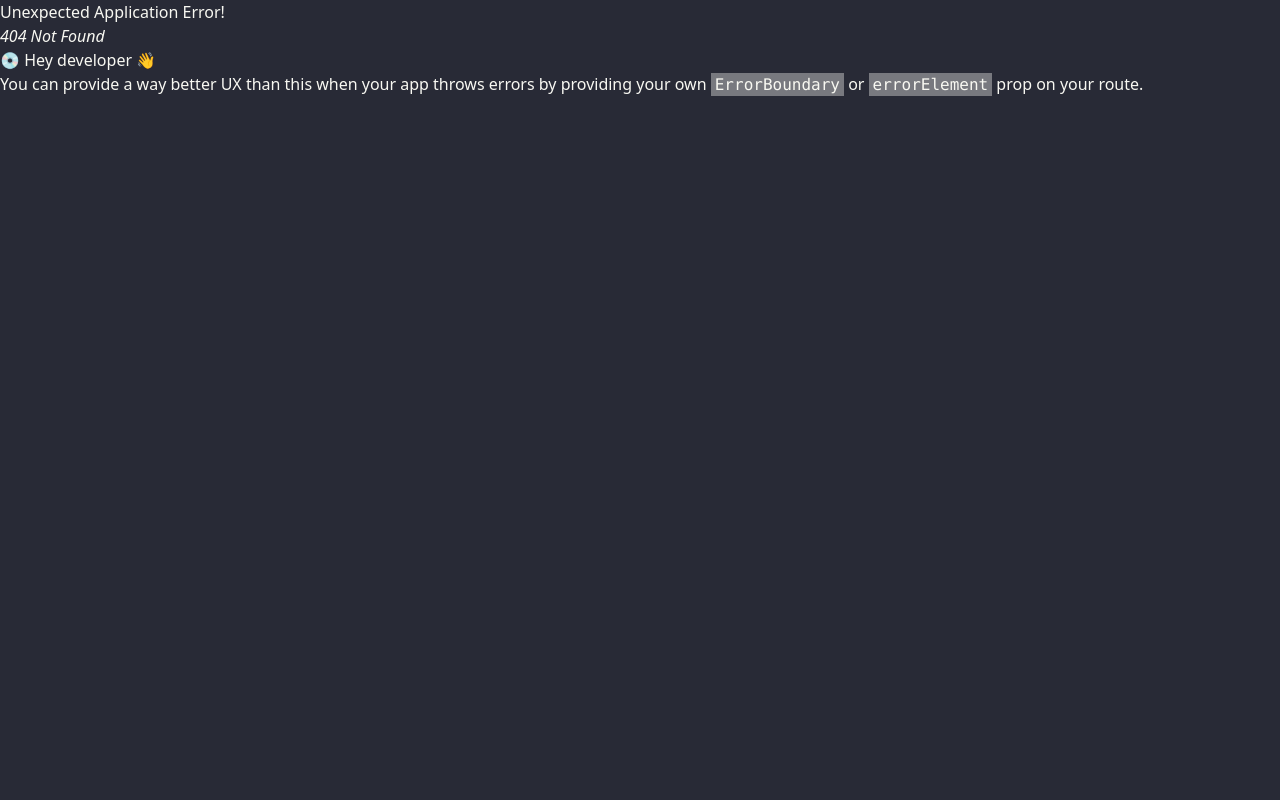
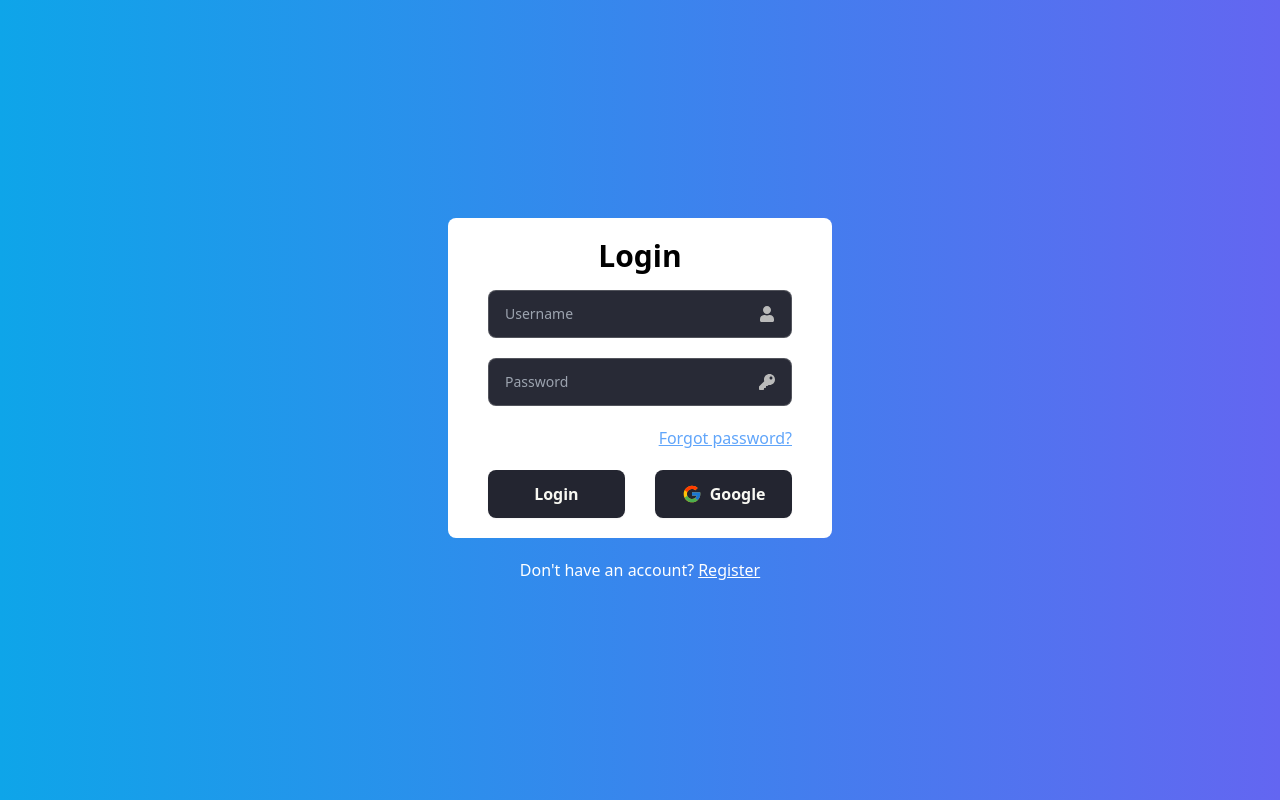
Before and after one commit to mduzuser/clone-unsplash, a React (Vite) app: page /login in a window 1280 px wide. Before the commit this address had no page. Built offline with nearby package versions, Linux system fonts and the light colour scheme.

Commit message:
last fixed today

```diff
--- a/package.json
+++ b/package.json
@@ -10,6 +10,7 @@
     "preview": "vite preview"
   },
   "dependencies": {
+    "firebase": "^11.0.1",
     "react": "^18.3.1",
     "react-dom": "^18.3.1",
     "react-icons": "^5.3.0",
--- a/src/App.jsx
+++ b/src/App.jsx
@@ -1,5 +1,9 @@
 //rrd
-import { createBrowserRouter, RouterProvider } from "react-router-dom";
+import {
+  createBrowserRouter,
+  Navigate,
+  RouterProvider,
+} from "react-router-dom";
 
 //pages
 import {
@@ -9,19 +13,28 @@ import {
   LikedImages,
   DownloadImages,
   ImageInfo,
+  Login,
+  Register,
 } from "./pages";
 
 //layout
 import { MainLayout } from "./layout";
 
 //action
+import { action as HomeAction } from "./pages/Home";
 
-import { action as HomeAction } from "./pages/Home";
+//components
+import { ProtectedRoutes } from "./components";
 function App() {
+  const user = false;
   const routes = createBrowserRouter([
     {
       path: "/",
-      element: <MainLayout />,
+      element: (
+        <ProtectedRoutes user={user}>
+          <MainLayout />
+        </ProtectedRoutes>
+      ),
       children: [
         {
           index: true,
@@ -50,6 +63,14 @@ function App() {
         },
       ],
     },
+    {
+      path: "/login",
+      element: user ? <Navigate to={"/"} /> : <Login />,
+    },
+    {
+      path: "/register",
+      element: user ? <Navigate to={"/"} /> : <Register />,
+    },
   ]);
   return <RouterProvider router={routes} />;
 }
--- a/src/components/FormInput.jsx
+++ b/src/components/FormInput.jsx
@@ -1,18 +1,24 @@
-import { FaSearch } from "react-icons/fa";
+import { FaKey, FaSearch, FaUser } from "react-icons/fa";
+import { MdEmail } from "react-icons/md";
 
 function FormInput({ type, name, placeholder }) {
   return (
-    <label
-      className="input input-sm md:input-md grow
-        input-bordered flex items-center gap-2"
-    >
-      <FaSearch className="h-4 w-4 opacity-70" />
+    <label className="input input-sm input-bordered flex grow items-center gap-2 md:input-md">
+      {placeholder == "search" && <FaSearch className="h-4 w-4 opacity-70" />}
+
       <input
         type={type}
         className="grow"
         placeholder={placeholder}
         name={name}
       />
+
+      {placeholder == "Username" && <FaUser className="h-4 w-4 opacity-70" />}
+      {placeholder == "Email" && <MdEmail className="h-4 w-4 opacity-70" />}
+      {placeholder == "Password" && <FaKey className="h-4 w-4 opacity-70" />}
+      {placeholder == "Confirm password" && (
+        <FaKey className="h-4 w-4 opacity-70" />
+      )}
     </label>
   );
 }
--- /dev/null
+++ b/src/components/ProtectedRoutes.jsx
@@ -0,0 +1,11 @@
+import { Navigate } from "react-router-dom";
+
+function ProtectedRoutes({ children, user }) {
+  if (user) {
+    return children;
+  } else {
+    return <Navigate to={"/register"} />;
+  }
+}
+
+export default ProtectedRoutes;
--- a/src/components/index.js
+++ b/src/components/index.js
@@ -5,3 +5,4 @@ export { default as FormInput } from "./FormInput";
 export { default as ImageContainer } from "./ImageContainer";
 export { default as Image } from "./Image";
 export { default as Footer } from "./Footer";
+export { default as ProtectedRoutes } from "./ProtectedRoutes";
--- /dev/null
+++ b/src/firebase/firebaseConfig.js
@@ -0,0 +1,12 @@
+import { initializeApp } from "firebase/app";
+
+const firebaseConfig = {
+  apiKey: "AIzaSyCJ3p45-UWIBL7rViNUy4cnoNjWXa0Gd9U",
+  authDomain: "clone-unsplash.firebaseapp.com",
+  projectId: "clone-unsplash",
+  storageBucket: "clone-unsplash.firebasestorage.app",
+  messagingSenderId: "164800831361",
+  appId: "1:164800831361:web:01e4d5155bb2f6d436d280",
+};
+
+const app = initializeApp(firebaseConfig);
--- /dev/null
+++ b/src/pages/Login.jsx
@@ -0,0 +1,59 @@
+//rrd
+import { Form, Link } from "react-router-dom";
+
+//components
+import { FormInput } from "../components";
+import { FcGoogle } from "react-icons/fc";
+
+function Login() {
+  return (
+    <div className="flex h-screen w-full flex-col items-center justify-center bg-gradient-to-r from-sky-500 to-indigo-500 px-5">
+      <div className="w-full max-w-96 rounded-lg bg-white px-10 py-5">
+        <Form method="post" className="w-full">
+          <p className="mb-4 text-center text-2xl font-semibold text-black md:text-3xl">
+            Login
+          </p>
+          <div className="flex flex-col gap-3 md:gap-5">
+            <FormInput placeholder="Username" name="userName" type="text" />
+            <FormInput
+              placeholder="Password"
+              name="userPassword"
+              type="password"
+            />
+
+            <Link to={"/register"}>
+              <p className="link text-right text-blue-400">Forgot password?</p>
+            </Link>
+          </div>
+          <div className="mt-5 flex items-center justify-between">
+            <button
+              type="submit"
+              className="btn btn-sm w-[45%] border-none bg-blue-600 text-xs text-white md:btn md:text-base"
+            >
+              Login
+            </button>
+
+            <button
+              type="button"
+              className="btn btn-sm flex w-[45%] items-center border-none bg-fuchsia-800 text-xs text-white md:btn md:text-base"
+            >
+              <span>
+                <FcGoogle className="md:text-xl" />
+              </span>
+              Google
+            </button>
+          </div>
+        </Form>
+      </div>
+
+      <span className="mt-5 flex items-center gap-1 text-white">
+        Don't have an account?
+        <Link className="link text-white" to={"/register"}>
+          Register
+        </Link>
+      </span>
+    </div>
+  );
+}
+
+export default Login;
--- /dev/null
+++ b/src/pages/Register.jsx
@@ -0,0 +1,54 @@
+//rrd
+import { Form, Link } from "react-router-dom";
+
+//components
+import { FormInput } from "../components";
+import { FcGoogle } from "react-icons/fc";
+
+function Register() {
+  return (
+    <div className="flex h-screen w-full flex-col items-center justify-center bg-gradient-to-r from-sky-500 to-indigo-500 px-5">
+      <div className="w-full max-w-96 rounded-lg bg-white px-10 py-5">
+        <Form method="post" className="w-full">
+          <p className="mb-4 text-center text-2xl font-semibold text-black md:text-3xl">
+            Register
+          </p>
+          <div className="flex flex-col gap-3 md:gap-5">
+            <FormInput placeholder="Username" name="userName" type="text" />
+            <FormInput placeholder="Email" name="userEmail" type="email" />
+            <FormInput
+              placeholder="Password"
+              name="userPassword"
+              type="password"
+            />
+            <FormInput placeholder="Confirm password" type="password" />
+          </div>
+          <div className="mt-5 flex items-center justify-between">
+            <button
+              type="submit"
+              className="btn btn-sm w-[45%] border-none bg-blue-600 text-xs text-white md:btn md:text-base"
+            >
+              Register
+            </button>
+
+            <button
+              type="button"
+              className="btn btn-sm flex w-[45%] items-center border-none bg-fuchsia-800 text-xs text-white md:btn md:text-base"
+            >
+              <span>
+                <FcGoogle className="md:text-xl" />
+              </span>
+              Google
+            </button>
+          </div>
+        </Form>
+      </div>
+
+      <Link to={"/login"}>
+        <p className="link mt-5 text-white">Already have an account?</p>
+      </Link>
+    </div>
+  );
+}
+
+export default Register;
--- a/src/pages/index.js
+++ b/src/pages/index.js
@@ -4,3 +4,5 @@ export { default as Contact } from "./Contact";
 export { default as LikedImages } from "./LikedImages";
 export { default as DownloadImages } from "./DownloadImages";
 export { default as ImageInfo } from "./ImageInfo";
+export { default as Login } from "./Login";
+export { default as Register } from "./Register";
```
Also changed, not shown: 1 other file (tests, documents, lock files or other folders).
